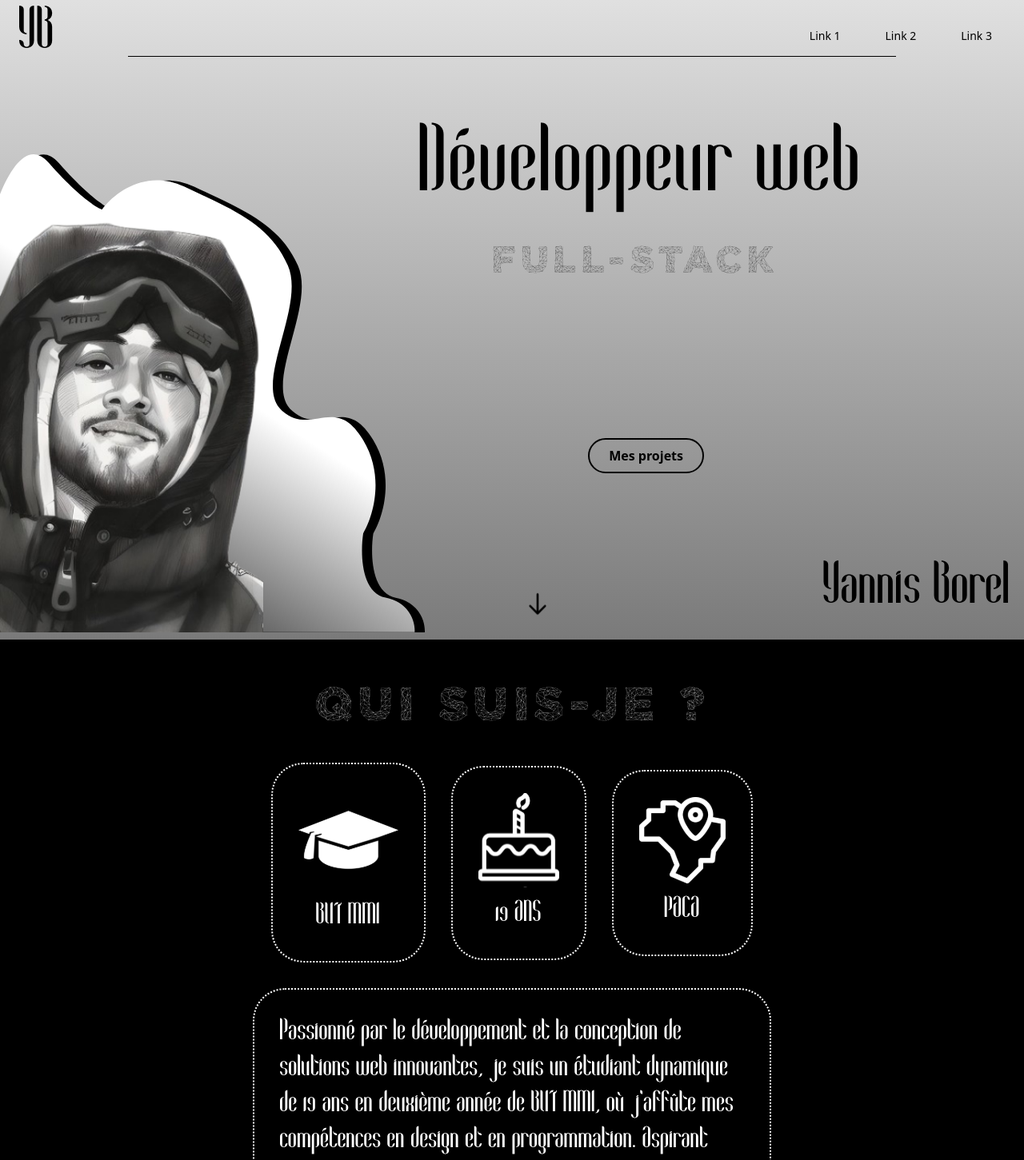
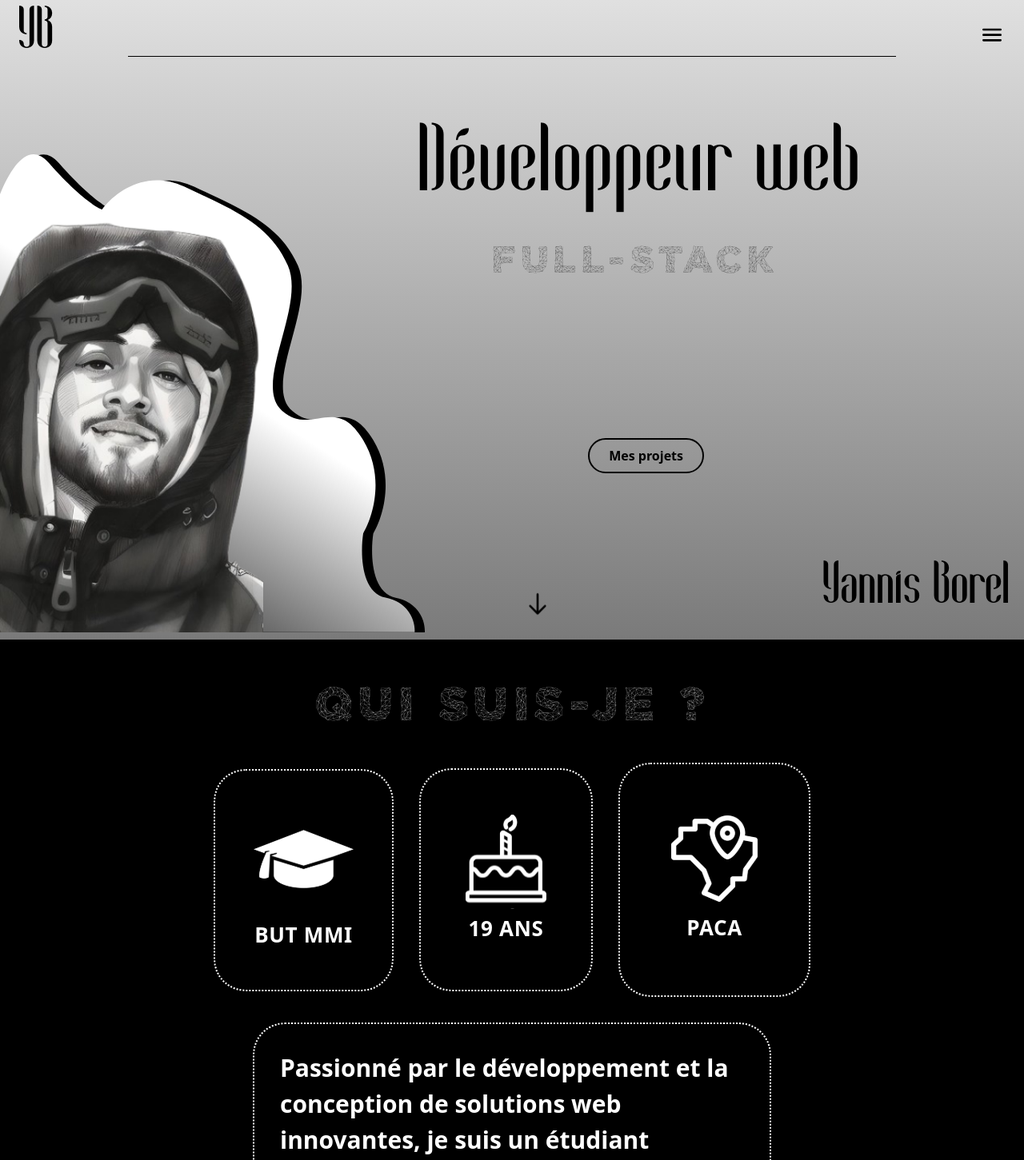
Before and after one commit to Yannis-Borel/Portfolio, a Vue app: page / in a window 1280 px wide. Shown: the top 1451 px of the page at 80% size. Built offline with nearby package versions, Linux system fonts and the light colour scheme; the HTML template or start-up script is replaced by a standard one; what @formkit/vue would draw is missing.

Commit message:
mise a jour

```diff
--- a/src/components/Header.vue
+++ b/src/components/Header.vue
@@ -1,4 +1,3 @@
-<!-- components/Header.vue -->
 <template>
   <header class="px-6 flex items-center justify-between">
     <div class="text-[60px] font-bold" style="font-family: 'Coco-Bold'">
@@ -6,11 +5,11 @@
     </div>
     <div class="relative">
       <button
-        @click="isOpen = !isOpen"
-        class="block md:hidden focus:outline-none"
+        @click="toggleMenu"
+        class="block focus:outline-none"
       >
         <svg
-          class="h-6 w-6 fill-current"
+          class="h-8 w-8 fill-current"
           viewBox="0 0 24 24"
           :class="{ 'transform rotate-90': isOpen }"
         >
@@ -25,34 +24,38 @@
           'block shadow-lg bg-white': isOpen,
           'hidden': !isOpen,
         }"
-        class="absolute right-0 mt-2 py-2 w-48 rounded-xl md:block md:static md:shadow-none md:mt-0 md:py-0 md:bg-transparent md:w-auto"
+        class="absolute right-0 mt-2 py-4 w-64 rounded-xl"
       >
         <RouterLink
           to="/"
-          class="block px-4 py-2 mt-2 text-sm md:inline-block md:mt-0 hover:bg-gray-200 md:ml-6 md:hover:bg-transparent md:hover:underline"
+          class="block px-6 py-3 text-base hover:bg-gray-200"
           >Link 1
         </RouterLink>
         <RouterLink
           to="/"
-          class="block px-4 py-2 mt-2 text-sm md:inline-block md:mt-0 hover:bg-gray-200 md:ml-6 md:hover:bg-transparent md:hover:underline"
+          class="block px-6 py-3 text-base hover:bg-gray-200"
           >Link 2
         </RouterLink>
         <RouterLink
           to="/about"
-          class="block px-4 py-2 mt-2 text-sm md:inline-block md:mt-0 hover:bg-gray-200 md:ml-6 md:hover:bg-transparent md:hover:underline"
+          class="block px-6 py-3 text-base hover:bg-gray-200"
           >Link 3
         </RouterLink>
       </nav>
     </div>
-
   </header>
-   <div class="bg-black h-[1px] mx-auto mt-[-20px] w-3/4"> </div>
+  <div class="bg-black h-[1px] mx-auto mt-[-20px] w-3/4"></div>
 </template>
 
 <script setup>
 import { ref } from "vue";
 import { RouterLink } from "vue-router";
+
 const isOpen = ref(false);
+
+const toggleMenu = () => {
+  isOpen.value = !isOpen.value;
+}
 </script>
 
 <style>
--- a/src/components/LoadingScreen.vue
+++ b/src/components/LoadingScreen.vue
@@ -11,6 +11,7 @@
 
 <script>
 import { ref } from 'vue';
+
 
 export default {
   setup() {
@@ -68,6 +69,7 @@ export default {
   background-color: #fff;
   overflow: hidden;
   position: relative;
+  border-radius: 20px;
 }
 
 .loading-progress {
@@ -76,6 +78,7 @@ export default {
   left: 0;
   height: 100%;
   background-color: #000000;
+  border-radius: 20px;
 }
 
 .loading-percentage {
--- a/src/pages/index.vue
+++ b/src/pages/index.vue
@@ -49,20 +49,20 @@
   <div class="bg-black text-white py-8 px-4">
     <h2 class="text-white text-6xl font-normal mb-8 text-center leading-normal tracking-[5.76px]" style="font-family: 'POLYA';">Qui suis-je ?</h2>
     <div class="flex flex-col md:flex-row justify-center items-center gap-8 mb-8">
-  <div class="bg-black border-dotted border-2 border-white rounded-[40px] p-8 text-[30px] text-center max-w-[300px]">
+  <div class="bg-black border-dotted border-2 border-white rounded-[40px] p-12 text-[30px] text-center max-w-[300px]">
     <img src="@/assets/images/casquette.svg" class="block mx-auto text-4xl mb-2">
-    <span class="uppercase" style="font-family: 'Coco-Bold'">BUT MMI</span>
+    <span class="uppercase text-[26px] font-bold leading-normal tracking-wide">BUT MMI</span>
   </div>
-  <div class="bg-black border-dotted border-2 border-white rounded-[40px] p-8 text-[30px] text-center max-w-[300px]">
-    <img src="@/assets/images/gateau.svg" class="block mx-auto text-4xl mb-2">
-    <span class="uppercase" style="font-family: 'Coco-Bold'">19 ans</span>
+  <div class="bg-black border-dotted border-2 border-white rounded-[40px] p-14 px-14 text-[30px] text-center max-w-[300px]">
+    <img src="@/assets/images/gateau.svg" class="block mx-auto text-4xl">
+    <span class="uppercase text-[26px] font-bold leading-normal tracking-wide">19 ans</span>
   </div>
-  <div class="bg-black border-dotted border-2 border-white rounded-[40px] p-8 text-[30px] text-center max-w-[300px]">
+  <div class="bg-black border-dotted border-2 border-white rounded-[40px] p-16 text-[30px] text-center max-w-[300px]">
     <img src="@/assets/images/PACA.svg" class="block mx-auto text-4xl mb-2">
-    <span class="uppercase" style="font-family: 'Coco-Bold'">Paca</span>
+    <span class="uppercase text-[26px] font-bold leading-normal tracking-wide">Paca</span>
   </div>
 </div>
-    <p class="bg-black border-dotted border-2 border-white rounded-[40px] p-4 sm:p-8 mx-4 sm:mx-8 md:mx-[100px] lg:mx-[200px] xl:mx-[300px] text-[16px] sm:text-[20px] md:text-[24px] lg:text-[30px] font-bold text-white" style="font-family: 'Coco-Bold'">
+    <p class="bg-black border-dotted border-2 border-white rounded-[40px] p-4 sm:p-8 mx-4 sm:mx-8 md:mx-[100px] lg:mx-[200px] xl:mx-[300px] text-[16px] sm:text-[20px] md:text-[24px] lg:text-[30px] font-bold text-white">
   Passionné par le développement et la conception de solutions web innovantes, je suis un étudiant dynamique de 19 ans en deuxième année de BUT MMI, où j'affûte mes compétences en design et en programmation. Aspirant développeur web full stack, j'ai une soif d'apprendre constante et un engagement profond envers le code propre et les pratiques de développement agile.
 </p>
 
```
Lines whose indentation alone changed are shown as unchanged.
